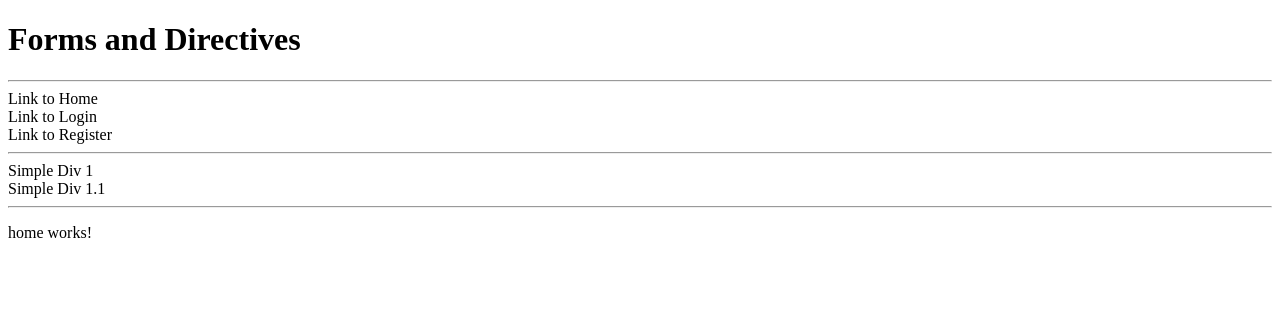
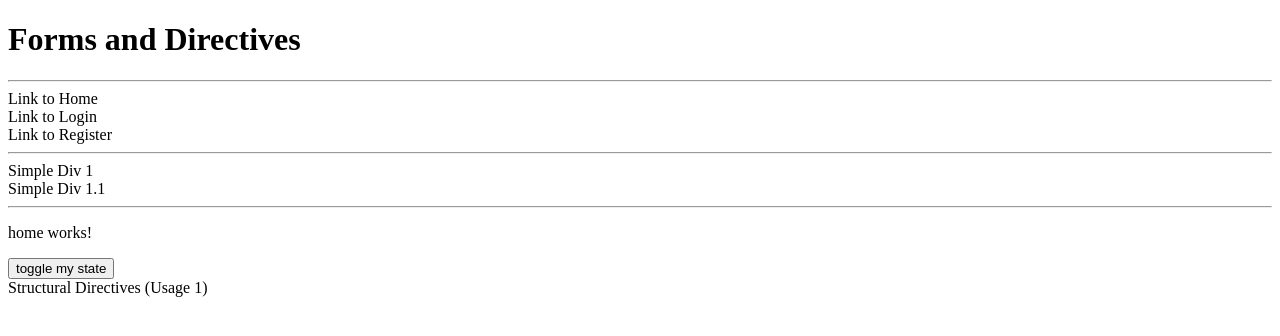
Before and after one commit to DeyanaNikolova/Angular-june-2023, an Angular app in the folder forms/forms/: page /home in a window 1280 px wide. Shown: the top 336 px of the page. Built offline with nearby package versions, Linux system fonts and the light colour scheme.

Commit message:
Create my-structural directive

```diff
--- a/forms/forms/src/app/app.component.html
+++ b/forms/forms/src/app/app.component.html
@@ -15,3 +15,7 @@
 </ng-template>
 <hr />
 <router-outlet />
+
+<button (click)="toggle()">toggle my state</button>
+
+<div>Structural Directives (Usage 1)</div>
--- a/forms/forms/src/app/app.component.ts
+++ b/forms/forms/src/app/app.component.ts
@@ -6,5 +6,9 @@ import { Component } from '@angular/core';
   styleUrls: ['./app.component.css']
 })
 export class AppComponent {
+isShown: boolean = true;
 
+ toggle(): void{
+this.isShown = !this.isShown
+ }
 }
--- a/forms/forms/src/app/app.module.ts
+++ b/forms/forms/src/app/app.module.ts
@@ -8,6 +8,7 @@ import { HomeComponent } from './home/home.component';
 import { LoginComponent } from './login/login.component';
 import { RegisterComponent } from './register/register.component';
 import { MyRouterLinkDirective } from './my-router-link.directive';
+import { MyStructuralDirective } from './my-structural.directive';
 
 @NgModule({
   declarations: [
@@ -16,7 +17,8 @@ import { MyRouterLinkDirective } from './my-router-link.directive';
     HomeComponent,
     LoginComponent,
     RegisterComponent,
-    MyRouterLinkDirective
+    MyRouterLinkDirective,
+    MyStructuralDirective
   ],
   imports: [
     BrowserModule,
--- /dev/null
+++ b/forms/forms/src/app/my-structural.directive.ts
@@ -0,0 +1,10 @@
+import { Directive } from '@angular/core';
+
+@Directive({
+  selector: '[appMyStructuralDirective]'
+})
+export class MyStructuralDirective {
+
+  constructor() { }
+
+}
```
